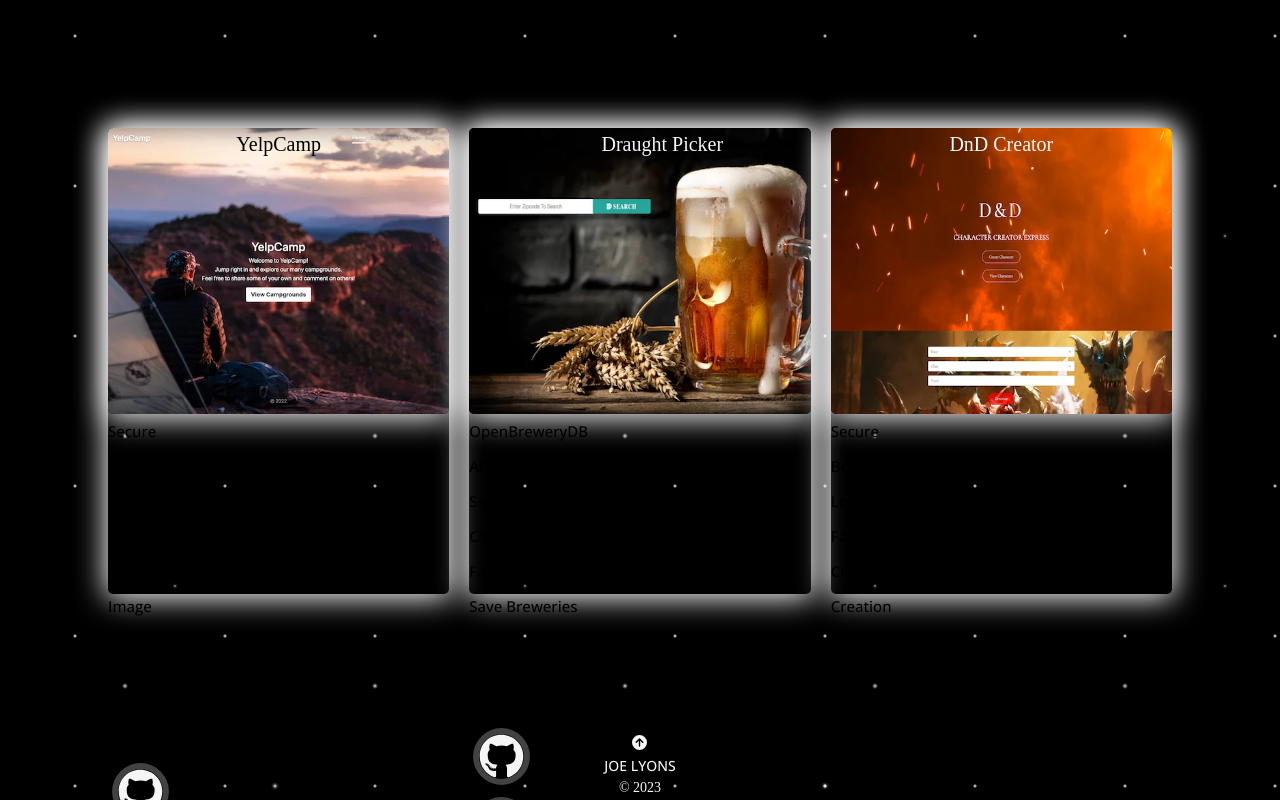
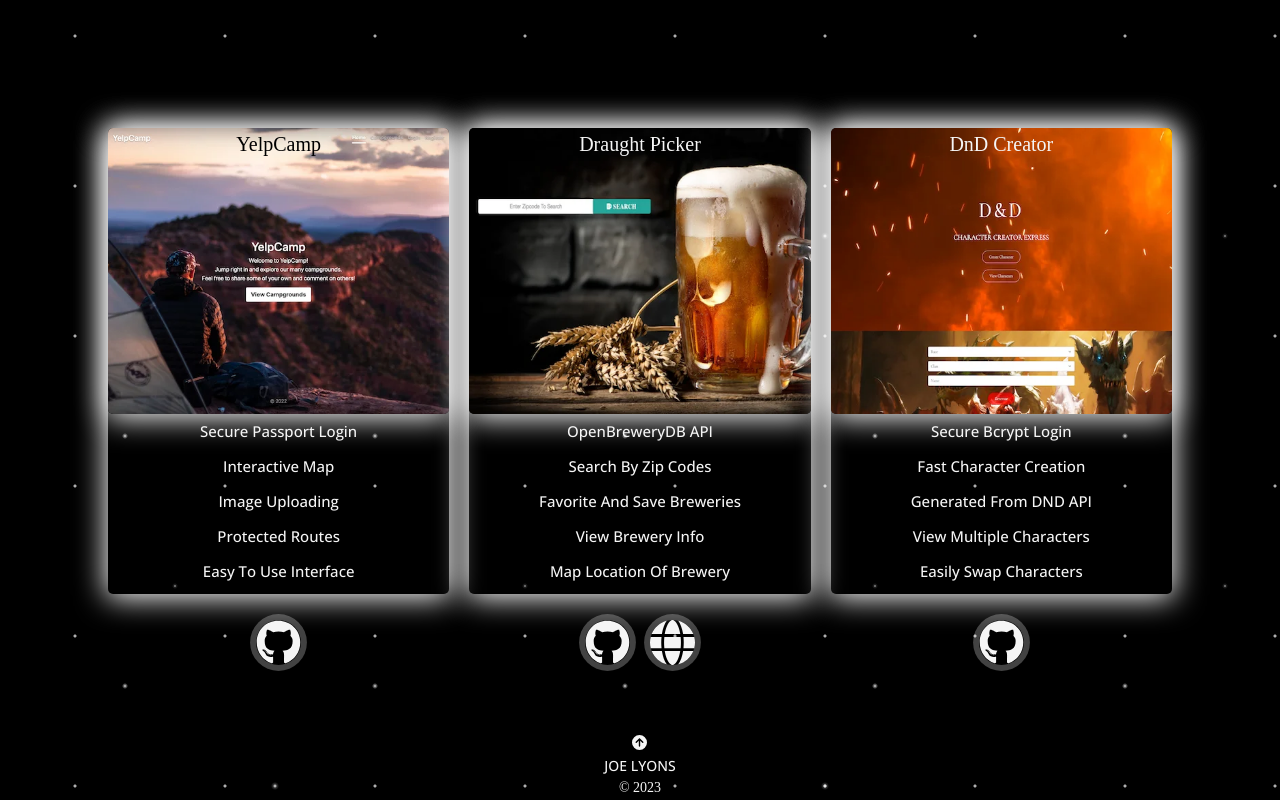
Before and after one commit to Josephjlyons/JoeLyons, a React (Create React App) app: page / in a window 1280 px wide. Shown: the part 1689-2489 px from the top of the page. Built offline with nearby package versions, Linux system fonts and the light colour scheme.

Commit message:
change sass classname to fit current

```diff
--- a/src/Components/Portfolio/Portfolio.js
+++ b/src/Components/Portfolio/Portfolio.js
@@ -16,7 +16,7 @@
             <figure className='portfolio__item portfolio__item--1'>
                 <p className='portfolio__header portfolio__header--yelp'>YelpCamp</p>
                 <img className='portfolio__item portfolio__item--yelp' src={yelpCampMain} alt='yelp-camp-main'></img>
-                <div className='portfolio__item--hidden'>
+                <div className='portfolio__item--info'>
                     <FadeInDown>
                         <ul className='portfolio__item--list1'>
                             <li>Secure passport login</li>
@@ -34,7 +34,7 @@
             <figure className='portfolio__item portfolio__item--2'>
                 <p className='portfolio__header'>Draught Picker</p>
                 <img className='portfolio__item portfolio__item--draught' src={draughtPickerMain} alt='draught-main'></img>
-                <div className='portfolio__item--hidden'>
+                <div className='portfolio__item--info'>
                     <FadeInDown>
                         <ul className='portfolio__item--list2'>
                             <li>OpenBreweryDB API</li>
@@ -53,7 +53,7 @@
             <figure className='portfolio__item portfolio__item--3'>
                 <p className='portfolio__header'>DnD Creator</p>
                 <img className='portfolio__item portfolio__item--dnd' src={dndCreatorMain} alt='dnd-main'></img>
-                <div className='portfolio__item--hidden'>
+                <div className='portfolio__item--info'>
                     <FadeInDown>
                         <ul className='portfolio__item--list1'>
                             <li>Secure Bcrypt login</li>
```
